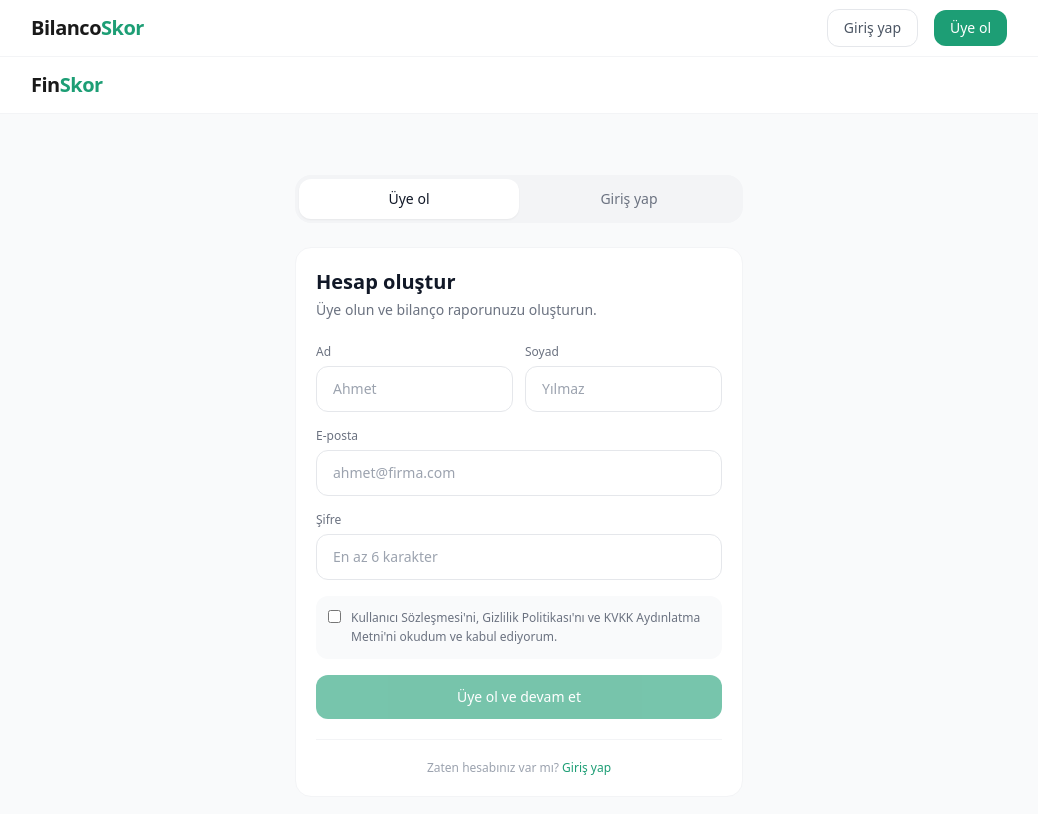
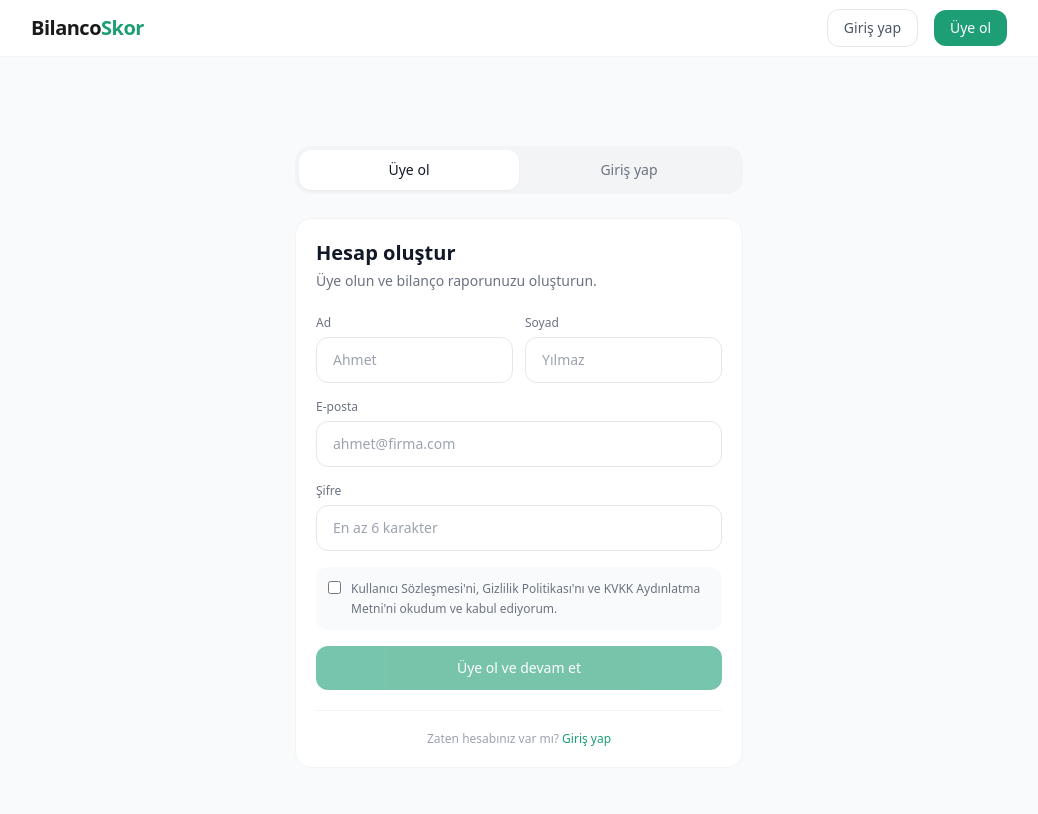
Before and after one commit to gokhanonurai-lang/bilancoskor, a Next.js app: page /auth in a window 1280 px wide. Shown: the top 814 px of the page, without its empty margins (121-1159 px from the left). Built offline with nearby package versions, Linux system fonts and the light colour scheme.

Commit message:
Fix: auth sayfasindaki FinSkor navbar kaldirildi

```diff
--- a/src/app/auth/page.tsx
+++ b/src/app/auth/page.tsx
@@ -47,13 +47,6 @@ export default function AuthPage() {
 
   return (
     <div className="min-h-screen bg-gray-50 flex flex-col">
-      <nav className="border-b border-gray-100 bg-white">
-        <div className="max-w-5xl mx-auto px-6 h-14 flex items-center">
-          <Link href="/" className="font-semibold text-xl tracking-tight">
-            Fin<span className="text-brand-400">Skor</span>
-          </Link>
-        </div>
-      </nav>
 
       <div className="flex-1 flex items-center justify-center px-4 py-12">
         <div className="w-full max-w-md">
```
